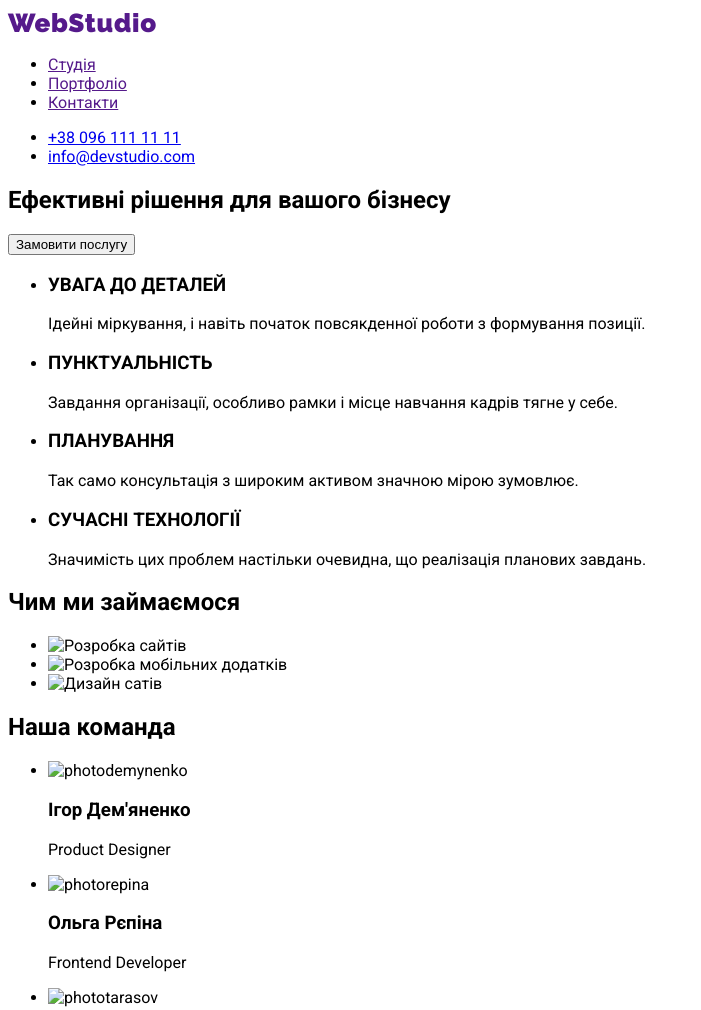
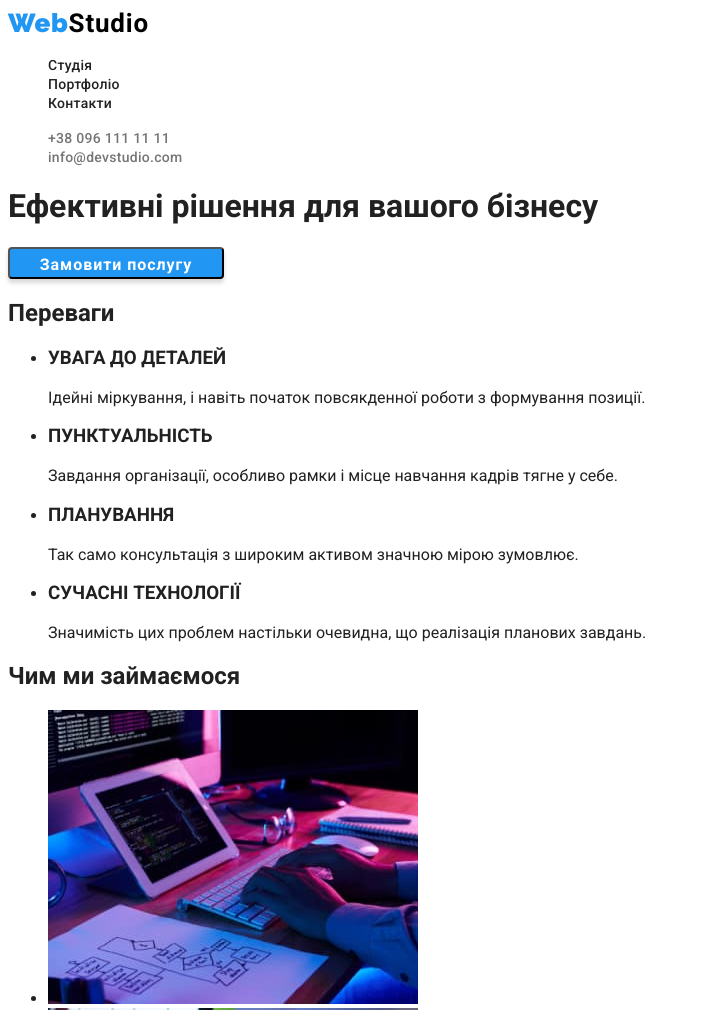
Before and after one commit to BayrachenkoVitaliy/goit-markup-hw-01, a plain HTML site: page index.html in a window 1280 px wide. Shown: the top 1010 px of the page, without its empty margins (0-701 px from the left). Drawn offline with Linux system fonts and the light colour scheme.

Commit message:
Почав стилізувати css

```diff
--- a/css/styles.css
+++ b/css/styles.css
@@ -2,19 +2,101 @@
 body{
     font-family: 'Roboto';
 font-style: normal;
+color: #212121;
+
 }
 .link  {
     text-decoration: none;
 }
+.list {
+     list-style: none;
+}
+:root{
+    --dark-background-maine:#2F303A;
+}
 
-.logo{
+.logo-web{
     font-family: 'Raleway';
 font-style: normal;
 font-weight: 700;
 font-size: 26px;
 line-height: 31px;
 letter-spacing: 0.03em;
+color: #2196F3;
+
 }
-.logoweb{
-    color: blue;
+.logo {
+   /* font-family: 'Raleway';*/
+font-style: normal;
+font-weight: 700;
+font-size: 26px;
+line-height: 31px;
+letter-spacing: 0.03em;
+color: #000000;
+
 }
+
+.header-link a{
+
+    font-family: 'Roboto';
+    font-style: normal;
+    font-weight: 500;
+    font-size: 14px;
+    line-height: 16px;
+    letter-spacing: 0.02em;
+        color: #212121;
+}
+.header-link a:hover{
+    color: #2196F3;
+}
+.header-contact a {
+
+    font-family: 'Roboto';
+font-style: normal;
+font-weight: 500;
+font-size: 14px;
+line-height: 16px;
+letter-spacing: 0.02em;
+color: #757575;
+
+}
+.header-contact :hover{
+    color: #2196F3;
+}
+---------------/*heroi*/-----------------
+.heroi {
+        width: 1600px;
+height: 388px;
+
+background:var(--dark-background-maine)
+
+}
+
+.hero-button{
+
+width: 216px;
+height: 32.33px;
+
+
+background: #2196F3;
+box-shadow: 0px 4px 4px rgba(0, 0, 0, 0.15);
+border-radius: 4px;
+font-family: 'Roboto';
+font-style: normal;
+font-weight: 700;
+font-size: 16px;
+line-height: 30px;
+/* or 188% */
+
+
+align-items: center;
+text-align: center;
+letter-spacing: 0.06em;
+
+color: #FFFFFF;
+}
+.hero-button :hover,
+.hero-button :focus{
+background: #188CE8;
+
+}
--- a/index.html
+++ b/index.html
@@ -16,32 +16,32 @@
   </head>
   <body>
     <header  class="header">
-     <section class="logo">
-       <a class="link"   href="" ><span  class="logo-web"  >Web</span>Studio</a>
-     </section>
+
+       <a class="link logo"   href="" ><span  class="logo-web"  >Web</span>Studio</a>
+
         <nav >
-        <ul class="link">
-          <li><a href="">Студія</a></li>
-          <li><a href="">Портфоліо</a></li>
-          <li><a href="">Контакти</a></li>
+        <ul class="header-link list ">
+          <li><a class="link" href="">Студія</a></li>
+          <li><a class="link" href="">Портфоліо</a></li>
+          <li><a class="link" href="">Контакти</a></li>
         </ul>
       </nav>
-      <ul>
+      <ul class="header-contact link list ">
         <li>
-          <a href="tel:+380961111111">+38 096 111 11 11 </a>
+          <a class="link" href="tel:+380961111111">+38 096 111 11 11 </a>
         </li>
         <li>
-          <a href="mailto:info@devstudio.com">info@devstudio.com</a>
+          <a class="link" href="mailto:info@devstudio.com">info@devstudio.com</a>
         </li>
       </ul>
     </header>
     <main>
+      <div class="heroi">
+        <h1 class="heroi-header">Ефективні рішення для вашого бізнесу</h1>
+        <button class="hero-button"  type="button">Замовити послугу</button>
+      </div>
       <section>
-        <h1>Ефективні рішення для вашого бізнесу</h1>
-        <button type="button">Замовити послугу</button>
-      </section>
-      <section>
-        <h2 hidden>Переваги</h2>
+        <h2 >Переваги</h2>
         <ul>
           <li>
             <h3>УВАГА ДО ДЕТАЛЕЙ</h3>
@@ -127,9 +127,9 @@
     </main>
     <footer>
 
-      <section class="logo">
-        <a href=""><span>Web</span>Studio</a>
-      </section>
+
+      <a class="link logo"   href="" ><span  class="logo-web"  >Web</span>Studio</a>
+
 
       <address>
         <p>м. Київ, пр-т Лесі Українки, 26</p>
```
Also changed, not shown: images/Mobailimg.jpg (added), images/demynenko.jpg (added), images/disainimg.jpg (added), images/ermakov.jpg (added), images/repina.jpg (added), images/saiteimg.jpg (added), images/tarasov.jpg (added).
